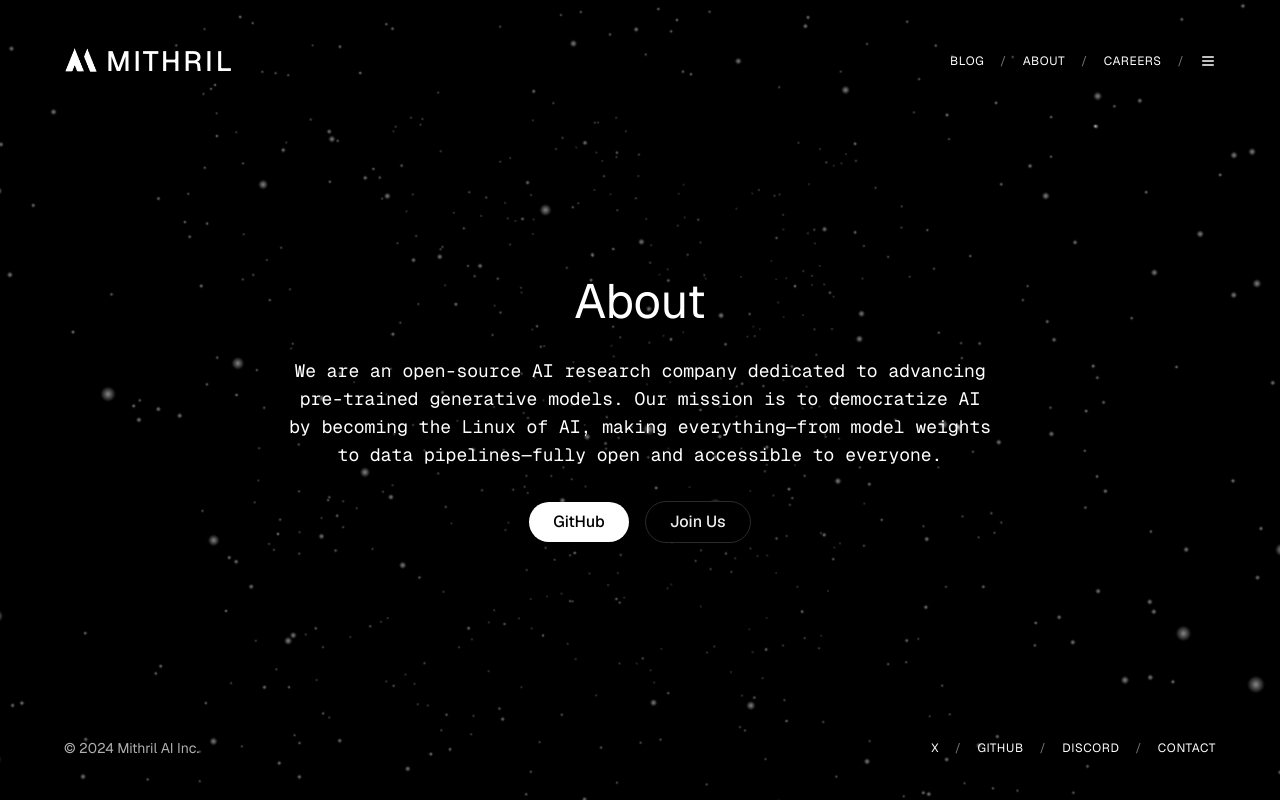
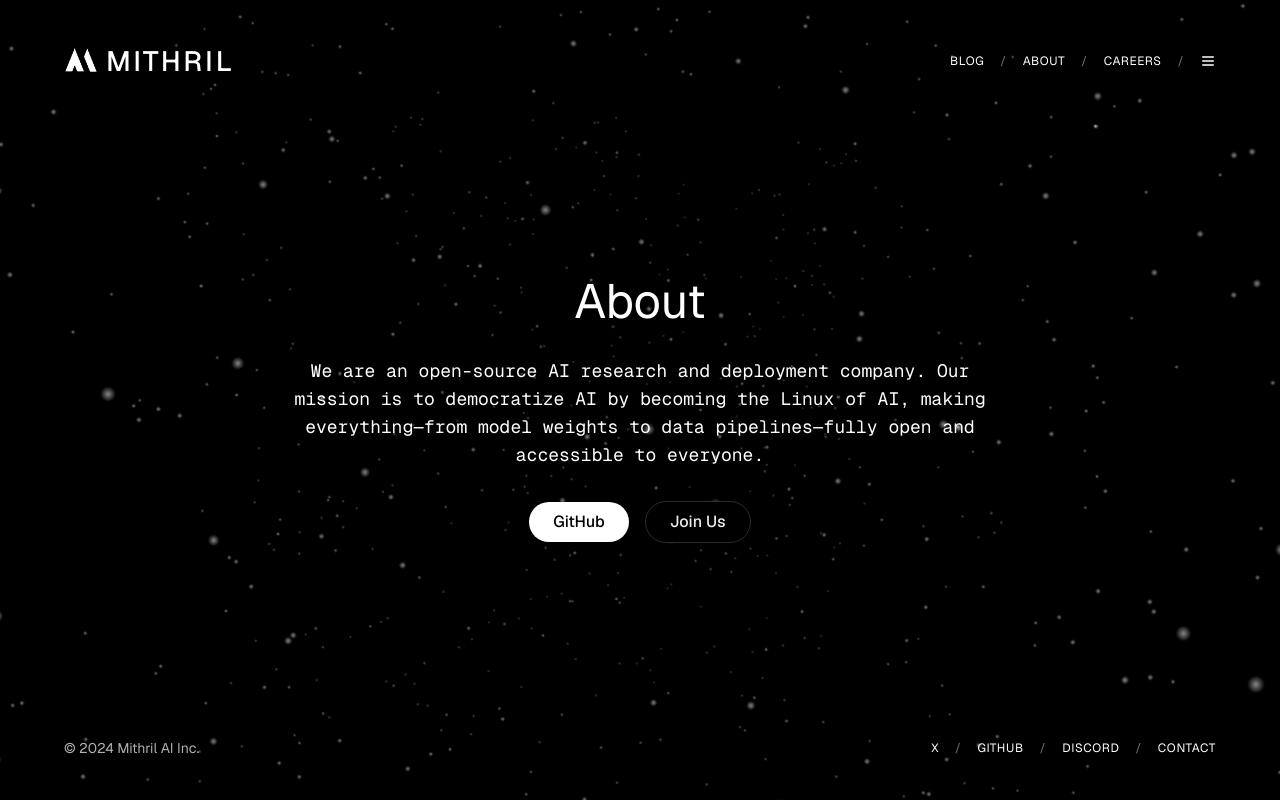
Before and after one commit to 1msirius/mithril-site, a Next.js app: page /about in a window 1280 px wide. Built offline with nearby package versions, Linux system fonts and the light colour scheme.

Commit message:
Update about page

```diff
--- a/app/about/page.tsx
+++ b/app/about/page.tsx
@@ -10,10 +10,9 @@ export default function About() {
     <div className="flex flex-col items-center justify-center h-[82vh] text-center px-4">
       <h1 className="text-4xl md:text-5xl mb-8">About</h1>
       <p className="text-lg mb-8 w-full max-w-[710px] font-[family-name:var(--font-geist-mono)]">
-        We are an open-source AI research company dedicated to advancing
-        pre-trained generative models. Our mission is to democratize AI by
-        becoming the Linux of AI, making everything—from model weights to data
-        pipelines—fully open and accessible to everyone.
+        We are an open-source AI research and deployment company. Our mission is
+        to democratize AI by becoming the Linux of AI, making everything—from
+        model weights to data pipelines—fully open and accessible to everyone.
       </p>
       <div className="flex gap-4 items-center">
         <a href="https://github.com/mithrilai">
```
